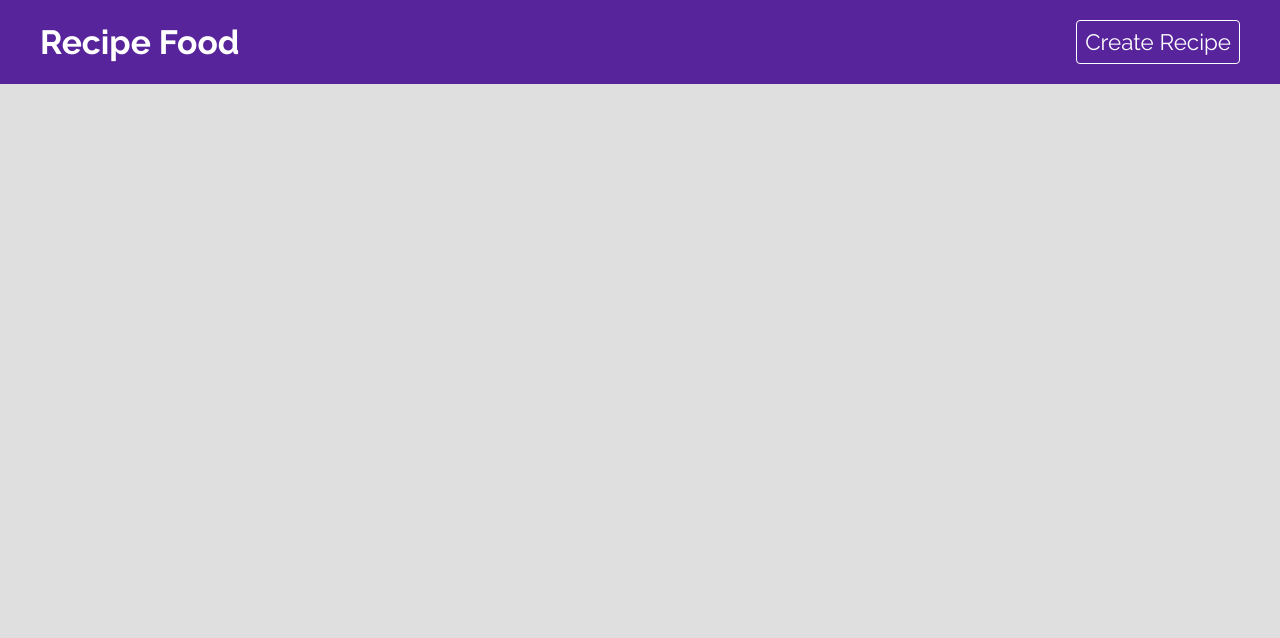
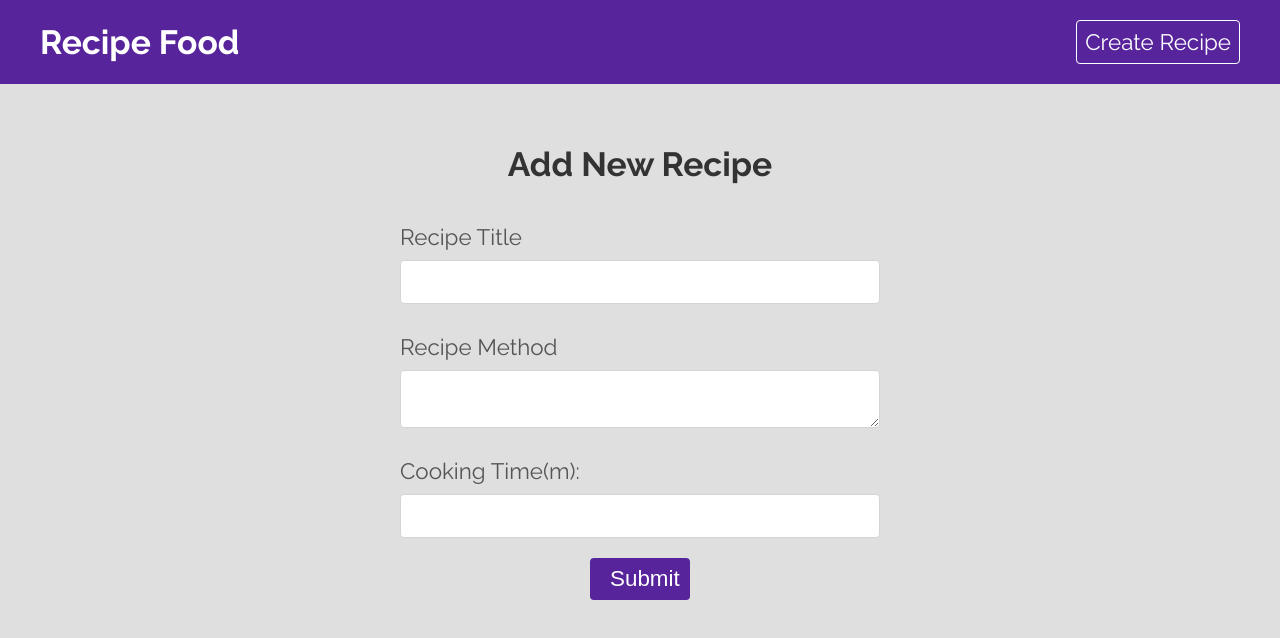
Before and after one commit to naimatullahRezaee/React-recipe-project, a React (Create React App) app: page /create in a window 1280 px wide. Shown: the top 638 px of the page. Built offline with nearby package versions, Linux system fonts and the light colour scheme.

Commit message:
form created

```diff
--- a/src/pages/Create/Create.css
+++ b/src/pages/Create/Create.css
@@ -0,0 +1,26 @@
+.create {
+  color: #555;
+  max-width: 480px;
+  margin: 60px auto;
+}
+.create label span {
+  display: block;
+  margin: 30px 0 10px;
+}
+.create p {
+  margin-top: 10px;
+  font-size: 0.8em;
+}
+.create button {
+  display: block;
+  width: 100px;
+  font-size: 1em;
+  color: #fff;
+  padding: 8px 20px;
+  border: 0;
+  border-radius: 4px;
+  background-color: #58249c;
+  cursor: pointer;
+  text-decoration: none;
+  margin: 20px auto;
+}
--- a/src/pages/Create/Create.js
+++ b/src/pages/Create/Create.js
@@ -1,6 +1,48 @@
-import React from "react";
+import React, { useState } from "react";
 import "./Create.css";
 
 export default function Create() {
-  return <div></div>;
+  const [title, setTitle] = useState("");
+  const [method, setMethod] = useState("");
+  const [cookingTime, setCookingTime] = useState("");
+
+  const handleSubmit = (e) => {
+    e.preventDefault();
+    console.log(title, method, cookingTime);
+  };
+  return (
+    <div className="create">
+      <h2 className="page-title">Add New Recipe</h2>
+      <form onSubmit={handleSubmit}>
+        <label>
+          <span>Recipe Title</span>
+          <input
+            type="text"
+            onChange={(e) => setTitle(e.target.value)}
+            value={title}
+            required
+          />
+        </label>
+        <label>
+          <span>Recipe Method</span>
+          <textarea
+            onChange={(e) => setMethod(e.target.value)}
+            value={method}
+            required
+          />
+        </label>
+
+        <label>
+          <span>Cooking Time(m): </span>
+          <input
+            type="number"
+            onChange={(e) => setCookingTime(e.target.value)}
+            value={cookingTime}
+            required
+          />
+        </label>
+        <button className="btn">Submit</button>
+      </form>
+    </div>
+  );
 }
```
